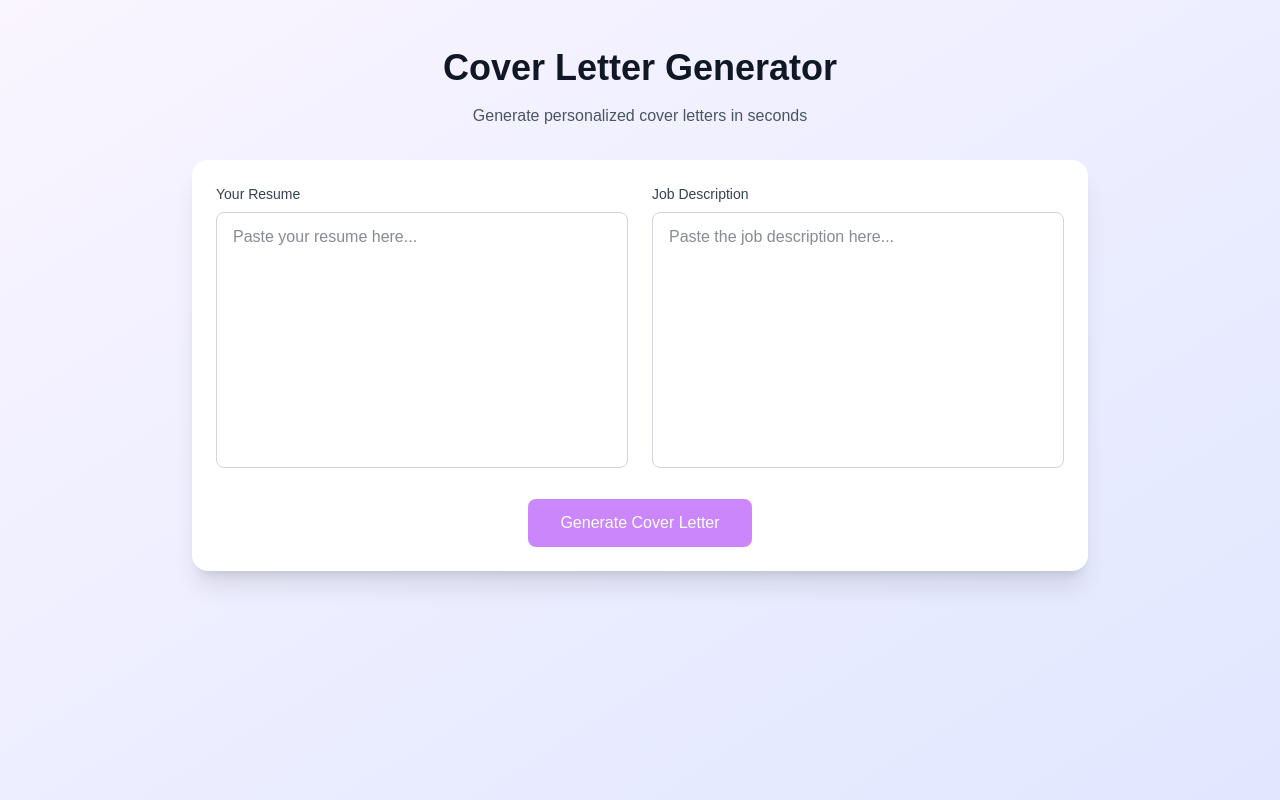
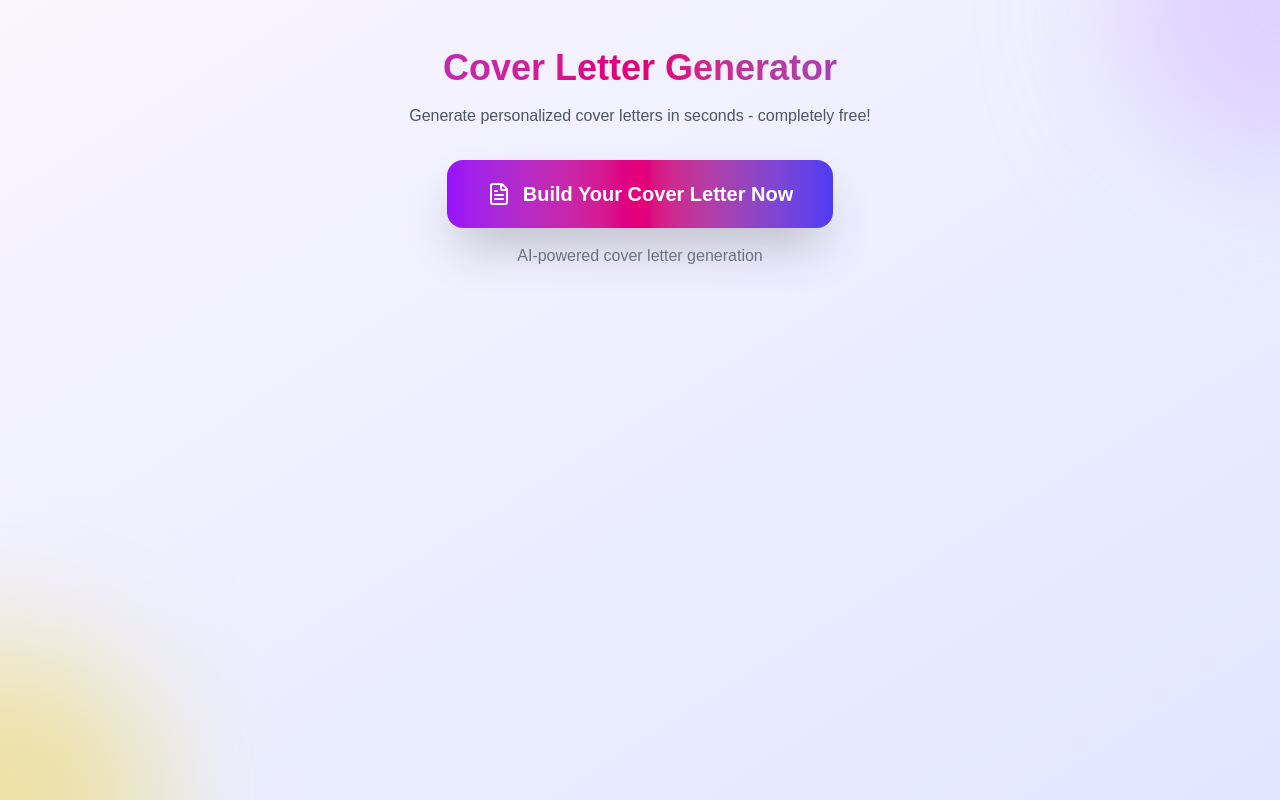
Before and after one commit to gautammeena2327-hash/ai-resume-tailor, a Next.js app: page /cover-letter in a window 1280 px wide. Built offline with nearby package versions, Linux system fonts and the light colour scheme.

Commit message:
Remove pricing/upgrade sections - make site completely free for all users

```diff
--- a/src/app/cover-letter/page.tsx
+++ b/src/app/cover-letter/page.tsx
@@ -1,7 +1,7 @@
 'use client'
 
 import { useState } from 'react'
-import { Copy, Download, Loader2 } from 'lucide-react'
+import { Copy, Download, Loader2, FileText } from 'lucide-react'
 
 export default function CoverLetterPage() {
   const [resume, setResume] = useState('')
@@ -10,6 +10,7 @@ export default function CoverLetterPage() {
   const [isLoading, setIsLoading] = useState(false)
   const [error, setError] = useState('')
   const [isFallback, setIsFallback] = useState(false)
+  const [showTool, setShowTool] = useState(false)
 
   const handleSubmit = async () => {
     if (!resume || !jobDescription) return
@@ -51,18 +52,48 @@ export default function CoverLetterPage() {
   }
 
   return (
-    <div className="min-h-screen bg-gradient-to-br from-purple-50 to-indigo-100 dark:from-gray-900 dark:to-gray-800 py-12 px-4">
-      <div className="max-w-4xl mx-auto">
+    <div className="min-h-screen bg-gradient-to-br from-purple-50 to-indigo-100 dark:from-gray-900 dark:to-gray-800 py-12 px-4 relative overflow-hidden">
+        <div className="absolute inset-0 overflow-hidden pointer-events-none">
+          <div className="absolute -top-40 -right-40 w-80 h-80 bg-purple-300 rounded-full mix-blend-multiply filter blur-3xl opacity-30 animate-pulse"></div>
+          <div className="absolute -bottom-40 -left-40 w-80 h-80 bg-yellow-300 rounded-full mix-blend-multiply filter blur-3xl opacity-30 animate-pulse delay-75"></div>
+        </div>
+
+        <div className="max-w-4xl mx-auto relative">
           <div className="text-center mb-8">
-          <h1 className="text-4xl font-bold text-gray-900 dark:text-white mb-4">
+            <h1 className="text-4xl font-bold bg-gradient-to-r from-purple-600 via-pink-600 to-indigo-600 bg-clip-text text-transparent mb-4">
               Cover Letter Generator
             </h1>
             <p className="text-gray-600 dark:text-gray-300">
-            Generate personalized cover letters in seconds
+              Generate personalized cover letters in seconds - completely free!
             </p>
           </div>
 
-        <div className="bg-white dark:bg-gray-800 rounded-2xl shadow-xl p-6">
+          {!showTool && (
+            <div className="text-center">
+              <button
+                onClick={() => setShowTool(true)}
+                className="px-10 py-5 bg-gradient-to-r from-purple-600 via-pink-600 to-indigo-600 text-white rounded-2xl font-bold text-xl hover:from-purple-700 hover:via-pink-700 hover:to-indigo-700 shadow-2xl hover:shadow-3xl hover:scale-105 transition-all duration-300 flex items-center justify-center mx-auto group"
+              >
+                <FileText className="w-6 h-6 mr-3 group-hover:rotate-6 transition-transform" />
+                Build Your Cover Letter Now
+              </button>
+              <p className="text-gray-500 dark:text-gray-400 mt-4">
+                AI-powered cover letter generation
+              </p>
+            </div>
+          )}
+
+          {showTool && (
+            <div className="bg-white/70 dark:bg-gray-800/70 backdrop-blur-xl rounded-3xl shadow-2xl p-8 border border-white/20 dark:border-gray-700/50 animate-in slide-in-from-bottom duration-500">
+              <div className="flex justify-end mb-6">
+                <button
+                  onClick={() => setShowTool(false)}
+                  className="p-2 rounded-lg hover:bg-gray-100 dark:hover:bg-gray-700 transition-colors"
+                >
+                  ✕
+                </button>
+              </div>
+
               <div className="grid md:grid-cols-2 gap-6">
                 <div>
                   <label className="block text-sm font-medium text-gray-700 dark:text-gray-300 mb-2">
@@ -72,7 +103,7 @@ export default function CoverLetterPage() {
                     value={resume}
                     onChange={(e) => setResume(e.target.value)}
                     placeholder="Paste your resume here..."
-                className="w-full h-64 px-4 py-3 border border-gray-300 dark:border-gray-600 rounded-lg bg-white dark:bg-gray-700 text-gray-900 dark:text-white focus:ring-2 focus:ring-purple-500 resize-none"
+                    className="w-full h-64 px-4 py-3 border border-gray-300 dark:border-gray-600 rounded-xl bg-white dark:bg-gray-700 text-gray-900 dark:text-white focus:ring-2 focus:ring-purple-500 resize-none transition-all"
                   />
                 </div>
 
@@ -84,7 +115,7 @@ export default function CoverLetterPage() {
                     value={jobDescription}
                     onChange={(e) => setJobDescription(e.target.value)}
                     placeholder="Paste the job description here..."
-                className="w-full h-64 px-4 py-3 border border-gray-300 dark:border-gray-600 rounded-lg bg-white dark:bg-gray-700 text-gray-900 dark:text-white focus:ring-2 focus:ring-purple-500 resize-none"
+                    className="w-full h-64 px-4 py-3 border border-gray-300 dark:border-gray-600 rounded-xl bg-white dark:bg-gray-700 text-gray-900 dark:text-white focus:ring-2 focus:ring-purple-500 resize-none transition-all"
                   />
                 </div>
               </div>
@@ -98,7 +129,7 @@ export default function CoverLetterPage() {
                 <button
                   onClick={handleSubmit}
                   disabled={!resume || !jobDescription || isLoading}
-              className="px-8 py-3 bg-purple-600 text-white rounded-lg font-medium hover:bg-purple-700 disabled:opacity-50 disabled:cursor-not-allowed flex items-center justify-center mx-auto"
+                  className="px-8 py-3 bg-gradient-to-r from-purple-600 to-pink-600 text-white rounded-xl font-medium hover:from-purple-700 hover:to-pink-700 disabled:opacity-50 disabled:cursor-not-allowed flex items-center justify-center mx-auto shadow-lg hover:shadow-xl hover:scale-105 transition-all"
                 >
                   {isLoading ? (
                     <>
@@ -106,34 +137,35 @@ export default function CoverLetterPage() {
                       Generating...
                     </>
                   ) : (
-                'Generate Cover Letter'
+                    '✨ Generate Cover Letter'
                   )}
                 </button>
               </div>
             </div>
+          )}
 
-{coverLetter && (
-           <div className="mt-8 bg-white dark:bg-gray-800 rounded-2xl shadow-xl p-6">
+          {coverLetter && showTool && (
+            <div className="mt-8 bg-white/70 dark:bg-gray-800/70 backdrop-blur-xl rounded-3xl shadow-2xl p-8 border border-white/20 dark:border-gray-700/50 animate-in slide-in-from-bottom duration-500">
               {isFallback && (
-               <div className="mb-4 p-3 bg-yellow-100 dark:bg-yellow-900/20 text-yellow-700 dark:text-yellow-300 rounded-lg text-sm">
+                <div className="mb-4 p-4 bg-gradient-to-r from-yellow-100 to-orange-100 dark:from-yellow-900/20 dark:to-orange-900/20 text-yellow-700 dark:text-yellow-300 rounded-xl text-sm">
                   Note: OpenAI API unavailable. Showing template cover letter.
                 </div>
               )}
-             <div className="flex justify-between items-center mb-4">
-              <h2 className="text-xl font-semibold text-gray-900 dark:text-white">
+              <div className="flex justify-between items-center mb-6">
+                <h2 className="text-2xl font-semibold text-gray-900 dark:text-white">
                   Your Cover Letter
                 </h2>
-              <div className="flex gap-2">
+                <div className="flex gap-3">
                   <button
                     onClick={copyToClipboard}
-                  className="px-4 py-2 bg-gray-100 dark:bg-gray-700 text-gray-700 dark:text-gray-300 rounded-lg hover:bg-gray-200 dark:hover:bg-gray-600 flex items-center"
+                    className="px-5 py-2.5 bg-gray-100 dark:bg-gray-700 text-gray-700 dark:text-gray-300 rounded-xl hover:bg-gray-200 dark:hover:bg-gray-600 flex items-center transition-all shadow-lg"
                   >
                     <Copy className="w-4 h-4 mr-2" />
                     Copy
                   </button>
                   <button
                     onClick={downloadAsText}
-                  className="px-4 py-2 bg-purple-600 text-white rounded-lg hover:bg-purple-700 flex items-center"
+                    className="px-5 py-2.5 bg-gradient-to-r from-purple-600 to-pink-600 text-white rounded-xl hover:from-purple-700 hover:to-pink-700 flex items-center transition-all shadow-lg"
                   >
                     <Download className="w-4 h-4 mr-2" />
                     Download
@@ -141,10 +173,8 @@ export default function CoverLetterPage() {
                 </div>
               </div>
 
-            <div className="bg-gray-50 dark:bg-gray-900 rounded-lg p-6 max-h-96 overflow-y-auto">
-              <pre className="whitespace-pre-wrap text-gray-800 dark:text-gray-200 font-mono text-sm">
-                {coverLetter}
-              </pre>
+              <div className="bg-gray-50 dark:bg-gray-900 rounded-2xl p-6 max-h-96 overflow-y-auto">
+                <pre className="whitespace-pre-wrap text-gray-800 dark:text-gray-200 font-mono text-sm">{coverLetter}</pre>
               </div>
             </div>
           )}
--- a/src/app/page.tsx
+++ b/src/app/page.tsx
@@ -4,8 +4,6 @@ import { useState, useEffect } from 'react'
 import { Copy, Download, Loader2, FileText, Briefcase, Crown, Moon, Sun, Sparkles } from 'lucide-react'
 import Link from 'next/link'
 import jsPDF from 'jspdf'
-
-const FREE_TAILORS_LIMIT = 3
 
 export default function Home() {
   const [resume, setResume] = useState('')
@@ -14,21 +12,6 @@ export default function Home() {
   const [isLoading, setIsLoading] = useState(false)
   const [template, setTemplate] = useState('professional')
   const [activeTab, setActiveTab] = useState('input')
-  const [tailorCount, setTailorCount] = useState(() => {
-    if (typeof window !== 'undefined') {
-      const saved = localStorage.getItem('tailorCount')
-      const lastReset = localStorage.getItem('lastReset')
-      const now = new Date().getTime()
-
-      if (lastReset && now - parseInt(lastReset) > 30 * 24 * 60 * 60 * 1000) {
-        localStorage.setItem('tailorCount', '0')
-        localStorage.setItem('lastReset', now.toString())
-        return 0
-      }
-      return parseInt(saved || '0')
-    }
-    return 0
-  })
   const [isFallback, setIsFallback] = useState(false)
   const [isDark, setIsDark] = useState(() => {
     if (typeof window !== 'undefined') {
@@ -41,15 +24,6 @@ export default function Home() {
     return false
   })
   const [showResumeTool, setShowResumeTool] = useState(false)
-    if (typeof window !== 'undefined') {
-      const savedTheme = localStorage.getItem('theme')
-      if (savedTheme === 'dark') {
-        document.documentElement.classList.add('dark')
-        return true
-      }
-    }
-    return false
-  })
 
   useEffect(() => {
     if (typeof window !== 'undefined') {
@@ -64,7 +38,7 @@ export default function Home() {
   }, [isDark])
 
   const handleSubmit = async () => {
-    if (!resume || !jobDescription || tailorCount >= FREE_TAILORS_LIMIT) return
+    if (!resume || !jobDescription) return
 
     setIsLoading(true)
     try {
@@ -78,9 +52,6 @@ export default function Home() {
       setTailoredResume(data.tailoredResume || '')
       setIsFallback(data.isFallback || false)
       setActiveTab('output')
-      const newCount = tailorCount + 1
-      setTailorCount(newCount)
-      localStorage.setItem('tailorCount', newCount.toString())
     } catch (error) {
       console.error('Error:', error)
     } finally {
@@ -158,16 +129,9 @@ export default function Home() {
             </div>
 
             <div className="flex justify-center items-center gap-6 text-sm">
-              <div className="px-4 py-2 bg-white/60 dark:bg-gray-800/60 backdrop-blur-sm rounded-lg shadow">
-                <span className="text-gray-500 dark:text-gray-400">{tailorCount}/{FREE_TAILORS_LIMIT} free tailors used</span>
-              </div>
               <Link href="/cover-letter" className="text-purple-600 hover:text-purple-700 font-medium flex items-center gap-1 transition-colors">
                 <FileText className="w-4 h-4" />
                 Cover Letter Generator
-              </Link>
-              <Link href="/pricing" className="text-blue-600 hover:text-blue-700 font-medium flex items-center gap-1 transition-colors">
-                <Crown className="w-4 h-4" />
-                Upgrade for more
               </Link>
             </div>
           </section>
@@ -186,9 +150,7 @@ export default function Home() {
                 { name: "Executive", icon: "👔", desc: "Senior-level focus", color: "from-gray-700 to-gray-900" },
                 { name: "Creative", icon: "🎨", desc: "Design-oriented", color: "from-pink-500 to-rose-500" },
                 { name: "Technical", icon: "💻", desc: "Tech-focused", color: "from-indigo-500 to-blue-500" },
-                { name: "Academic", icon: "🎓", desc: "Education/CV", color: "from-emerald-500 to-teal-500" },
-                { name: "Minimal", icon: "📄", desc: "Simple & clean", color: "from-slate-500 to-gray-500" },
-                { name: "Infographic", icon: "📊", desc: "Visual layout", color: "from-amber-500 to-orange-500" }
+                { name: "Minimal", icon: "📄", desc: "Simple & clean", color: "from-slate-500 to-gray-500" }
               ].map((t, i) => (
                 <div key={i} className="bg-white/60 dark:bg-gray-800/60 backdrop-blur-sm p-6 rounded-2xl shadow-lg hover:shadow-xl hover:scale-105 transition-all text-center cursor-pointer">
                   <div className={`w-16 h-16 mx-auto mb-4 bg-gradient-to-r ${t.color} rounded-2xl flex items-center justify-center text-2xl`}>
@@ -208,7 +170,7 @@ export default function Home() {
                 className="px-10 py-5 bg-gradient-to-r from-purple-600 via-pink-600 to-indigo-600 text-white rounded-2xl font-bold text-xl hover:from-purple-700 hover:via-pink-700 hover:to-indigo-700 shadow-2xl hover:shadow-3xl hover:scale-105 transition-all duration-300 flex items-center justify-center mx-auto group"
               >
                 <FileText className="w-6 h-6 mr-3 group-hover:rotate-6 transition-transform" />
-                Create My Resume
+                Build Your Resume Now
               </button>
               <p className="text-gray-500 dark:text-gray-400 mt-4">
                 AI-powered resume optimization in seconds
@@ -301,7 +263,7 @@ export default function Home() {
                   <div className="mt-8 text-center">
                     <button
                       onClick={handleSubmit}
-                    disabled={!resume || !jobDescription || isLoading || tailorCount >= FREE_TAILORS_LIMIT}
+                      disabled={!resume || !jobDescription || isLoading}
                       className="px-10 py-4 bg-gradient-to-r from-purple-600 to-pink-600 text-white rounded-xl font-medium hover:from-purple-700 hover:to-pink-700 disabled:opacity-50 disabled:cursor-not-allowed flex items-center justify-center mx-auto shadow-lg hover:shadow-xl hover:scale-105 transition-all"
                     >
                       {isLoading ? (
@@ -309,8 +271,6 @@ export default function Home() {
                           <Loader2 className="w-5 h-5 mr-2 animate-spin" />
                           Tailoring Resume...
                         </>
-                    ) : tailorCount >= FREE_TAILORS_LIMIT ? (
-                      'Upgrade to continue'
                       ) : (
                         '✨ Tailor My Resume'
                       )}
@@ -361,6 +321,7 @@ export default function Home() {
                 </div>
               )}
             </div>
+          )}
 
           <section className="mt-16 text-center">
             <h2 className="text-3xl font-bold bg-gradient-to-r from-gray-900 to-purple-800 dark:from-white dark:to-purple-200 bg-clip-text text-transparent mb-6">
@@ -390,7 +351,7 @@ export default function Home() {
                 { name: "Priya Sharma", role: "Marketing Lead", text: "Perfect for career changers. Helped me reframe my experience for new roles." }
               ].map((t, i) => (
                 <div key={i} className="bg-white/60 dark:bg-gray-800/60 backdrop-blur-sm p-6 rounded-2xl shadow-xl hover:shadow-2xl hover:scale-105 transition-all border border-white/20 dark:border-gray-700/50">
-                  <p className="text-gray-600 dark:text-gray-300 mb-4">&ldquo;{t.text}&rdquo;</p>
+                  <p className="text-gray-600 dark:text-gray-300 mb-4">"{t.text}"</p>
                   <div>
                     <p className="font-semibold text-gray-900 dark:text-white">{t.name}</p>
                     <p className="text-sm text-gray-500">{t.role}</p>
@@ -406,9 +367,9 @@ export default function Home() {
             </h2>
             <div className="max-w-3xl mx-auto space-y-4">
               {[
-                { q: "Is it free?", a: "Yes! Get 3 free resume tailors per month. Upgrade for more." },
+                { q: "Is it free?", a: "Yes! Completely free to use. No payment required." },
                 { q: "How does ATS optimization work?", a: "We analyze job descriptions and incorporate relevant keywords from the posting." },
-                { q: "Can I cancel anytime?", a: "Absolutely. No questions asked." }
+                { q: "Can I cancel anytime?", a: "This is a free service with no subscriptions!" }
               ].map((faq, i) => (
                 <div key={i} className="bg-white/60 dark:bg-gray-800/60 backdrop-blur-sm p-5 rounded-2xl shadow-lg border border-white/20 dark:border-gray-700/50">
                   <p className="font-semibold text-gray-900 dark:text-white">{faq.q}</p>
```
Lines whose indentation alone changed are shown as unchanged.
